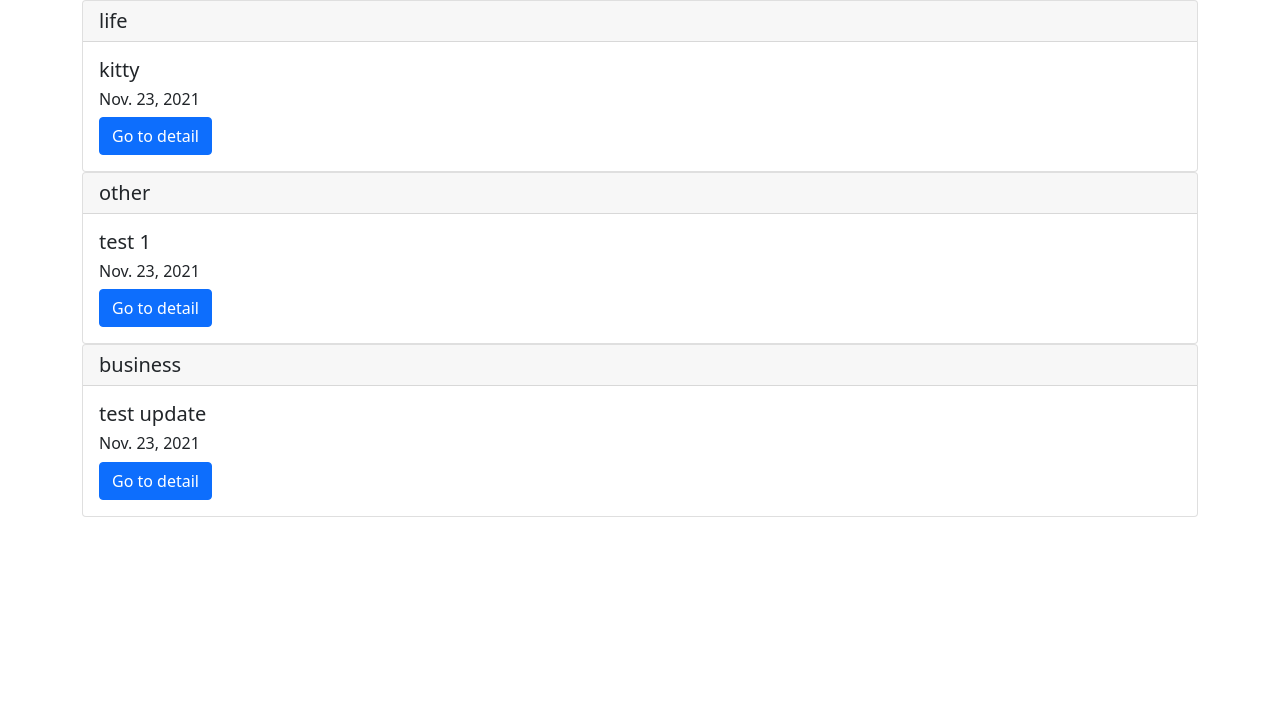
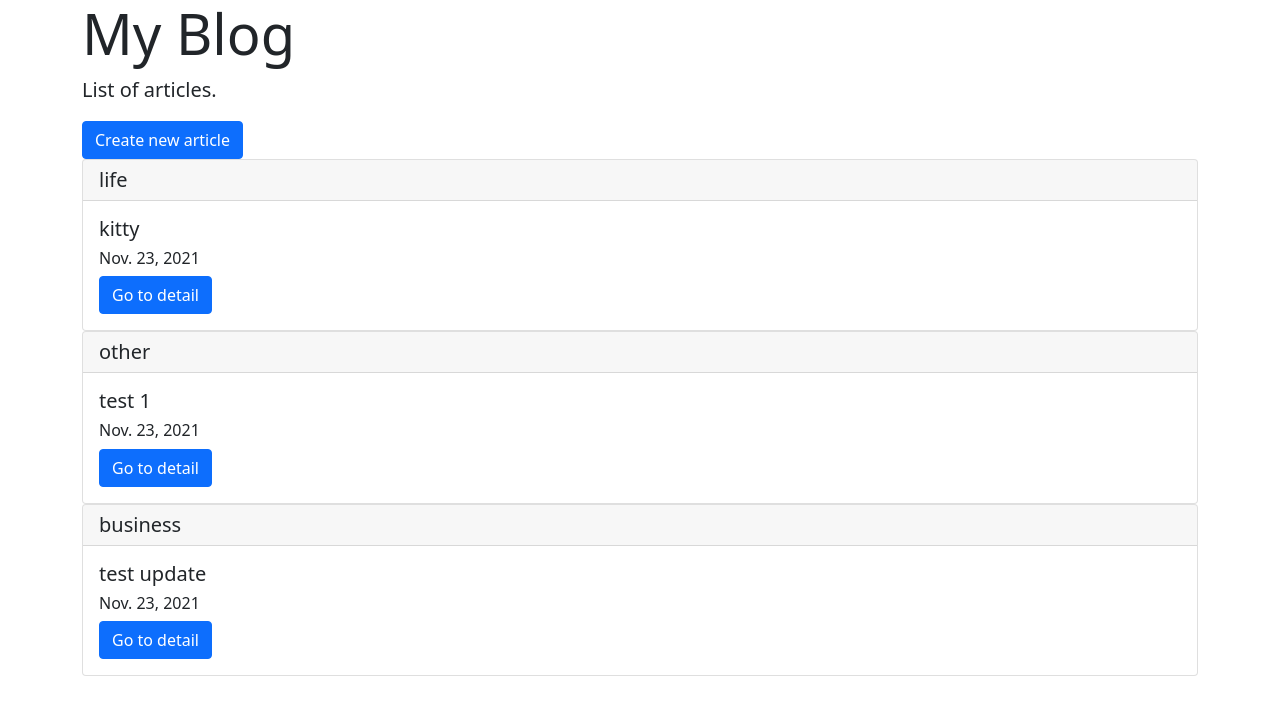
Before and after one commit to yukitomeow/blog_django, a Django app: page /list/ in a window 1280 px wide. Shown: the top 715 px of the page. Run offline with Django 3.2, Linux system fonts and the light colour scheme; data comes from the database, SQL or seed files in the repository; both versions use the stored data as it was after the commit.

Commit message:
updated README and modify styling of list.html

```diff
--- a/templates/list.html
+++ b/templates/list.html
@@ -1,5 +1,13 @@
-{% extends 'base.html' %} {% block header %} {% endblock %} {% block content %}
+{% extends 'base.html' %} {% block header %}
+<div class="jumbotron jumbotron-fluid">
+  <div class="container">
+    <h1 class="display-4">My Blog</h1>
+    <p class="lead">List of articles.</p>
+  </div>
+</div>
+{% endblock %} {% block content %}
 <div class="container">
+  <a href="{% url 'create' %}" class="btn btn-primary">Create new article</a>
   {% for item in object_list %}
   <div class="card">
     <h5 class="card-header">{{ item.category }}</h5>
```
Also changed, not shown: README.md, db.sqlite3.
